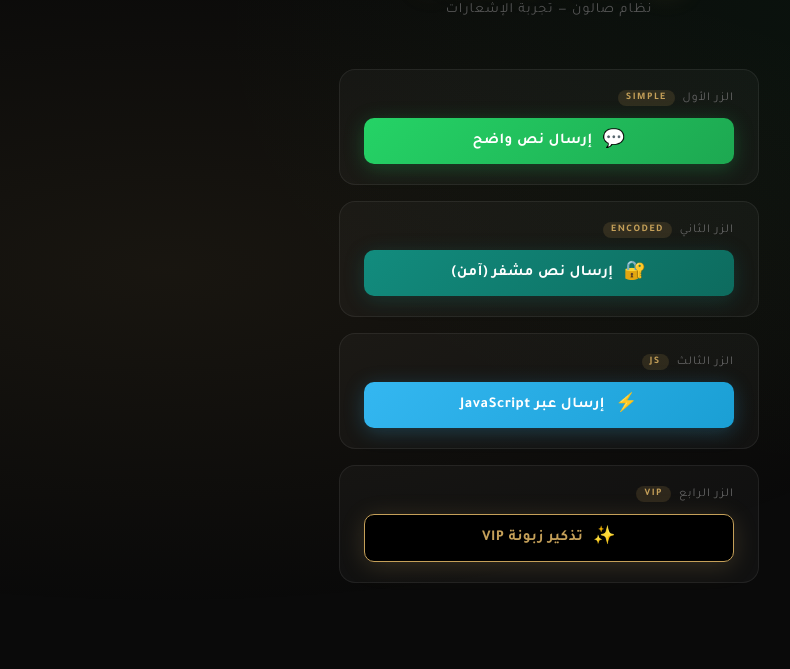
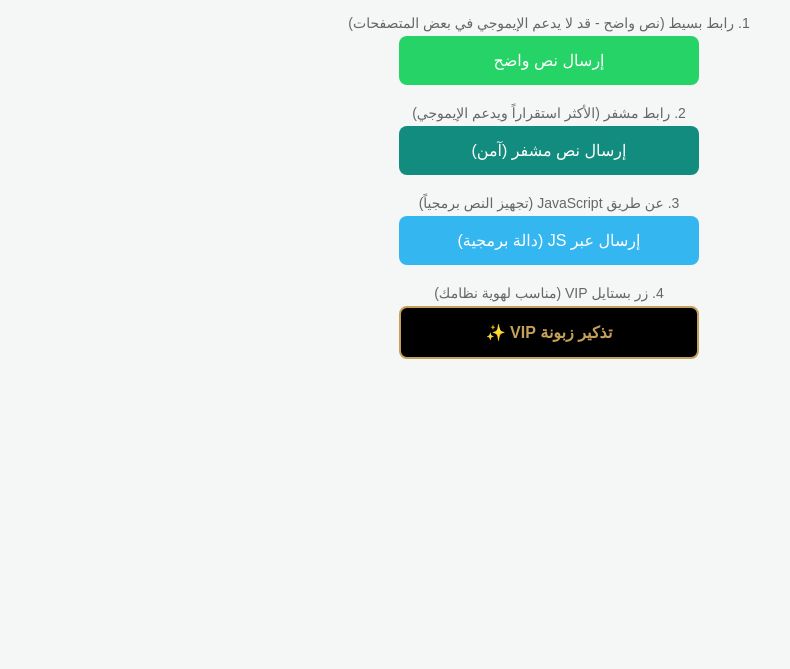
Before and after one commit to tuwaiqAfaq/Saloon, a plain HTML site: page Test.html in a window 1280 px wide. Shown: the part 131-800 px from the top of the page, without its empty margins (91-881 px from the left). Drawn offline with Linux system fonts and the light colour scheme.

Commit message:
Update Test.html

```diff
--- a/Test.html
+++ b/Test.html
@@ -3,254 +3,56 @@
 <head>
     <meta charset="UTF-8">
     <title>تجربة أزرار الواتساب - نظام الصالون</title>
-    <link href="https://fonts.googleapis.com/css2?family=Tajawal:wght@400;700;900&display=swap" rel="stylesheet">
     <style>
-        * { margin: 0; padding: 0; box-sizing: border-box; }
+        body { font-family: sans-serif; display: flex; flex-direction: column; align-items: center; gap: 20px; padding-top: 50px; background-color: #f4f7f6; }
+        button { padding: 15px 25px; font-size: 16px; cursor: pointer; border: none; border-radius: 8px; color: white; width: 300px; transition: 0.3s; }
 
-        body {
-            font-family: 'Tajawal', sans-serif;
-            min-height: 100vh;
-            background: #0a0a0a;
-            display: flex;
-            flex-direction: column;
-            align-items: center;
-            justify-content: center;
-            gap: 0;
-            padding: 40px 20px;
-            position: relative;
-            overflow-x: hidden;
-        }
+        /* ألوان الأزرار */
+        .btn-simple { background-color: #25D366; } /* أخضر واتساب */
+        .btn-encoded { background-color: #128C7E; } /* أخضر داكن */
+        .btn-js { background-color: #34b7f1; }      /* أزرق */
+        .btn-styled { background-color: #000; border: 2px solid #c5a059; color: #c5a059; font-weight: bold; } /* ذهبي وأسود للبرستيج */
 
-        body::before {
-            content: '';
-            position: fixed;
-            inset: 0;
-            background: radial-gradient(ellipse at 20% 50%, rgba(197,160,89,0.08) 0%, transparent 60%),
-                        radial-gradient(ellipse at 80% 20%, rgba(37,211,102,0.05) 0%, transparent 50%);
-            pointer-events: none;
-        }
-
-        .header {
-            text-align: center;
-            margin-bottom: 50px;
-            animation: fadeDown 0.8s ease forwards;
-        }
-
-        .header h2 {
-            font-size: 28px;
-            font-weight: 900;
-            color: #c5a059;
-            letter-spacing: 2px;
-            text-shadow: 0 0 30px rgba(197,160,89,0.4);
-        }
-
-        .header p {
-            color: #555;
-            font-size: 14px;
-            margin-top: 8px;
-            letter-spacing: 1px;
-        }
-
-        .cards-wrapper {
-            display: flex;
-            flex-direction: column;
-            gap: 16px;
-            width: 100%;
-            max-width: 420px;
-        }
-
-        .card {
-            background: rgba(255,255,255,0.03);
-            border: 1px solid rgba(255,255,255,0.07);
-            border-radius: 16px;
-            padding: 20px 24px;
-            display: flex;
-            flex-direction: column;
-            gap: 12px;
-            opacity: 0;
-            transform: translateY(20px);
-            animation: fadeUp 0.6s ease forwards;
-            transition: border-color 0.3s, background 0.3s;
-        }
-
-        .card:hover {
-            background: rgba(255,255,255,0.05);
-            border-color: rgba(197,160,89,0.25);
-        }
-
-        .card:nth-child(1) { animation-delay: 0.1s; }
-        .card:nth-child(2) { animation-delay: 0.2s; }
-        .card:nth-child(3) { animation-delay: 0.3s; }
-        .card:nth-child(4) { animation-delay: 0.4s; }
-
-        .card-label {
-            font-size: 12px;
-            color: #666;
-            letter-spacing: 1px;
-            display: flex;
-            align-items: center;
-            gap: 8px;
-        }
-
-        .card-label span {
-            background: rgba(197,160,89,0.15);
-            color: #c5a059;
-            font-size: 10px;
-            padding: 2px 8px;
-            border-radius: 20px;
-            font-weight: 700;
-            letter-spacing: 1.5px;
-        }
-
-        .btn {
-            padding: 14px 20px;
-            font-size: 15px;
-            font-family: 'Tajawal', sans-serif;
-            font-weight: 700;
-            cursor: pointer;
-            border: none;
-            border-radius: 10px;
-            width: 100%;
-            transition: all 0.25s ease;
-            display: flex;
-            align-items: center;
-            justify-content: center;
-            gap: 10px;
-            letter-spacing: 0.5px;
-            position: relative;
-            overflow: hidden;
-        }
-
-        .btn::after {
-            content: '';
-            position: absolute;
-            inset: 0;
-            background: rgba(255,255,255,0);
-            transition: background 0.2s;
-        }
-
-        .btn:hover::after { background: rgba(255,255,255,0.08); }
-        .btn:active { transform: scale(0.97); }
-
-        .btn-simple {
-            background: linear-gradient(135deg, #25D366, #1da851);
-            color: white;
-            box-shadow: 0 4px 20px rgba(37,211,102,0.25);
-        }
-
-        .btn-encoded {
-            background: linear-gradient(135deg, #128C7E, #0d6b5e);
-            color: white;
-            box-shadow: 0 4px 20px rgba(18,140,126,0.25);
-        }
-
-        .btn-js {
-            background: linear-gradient(135deg, #34b7f1, #1a9fd4);
-            color: white;
-            box-shadow: 0 4px 20px rgba(52,183,241,0.25);
-        }
-
-        .btn-vip {
-            background: #000;
-            border: 1.5px solid #c5a059;
-            color: #c5a059;
-            box-shadow: 0 4px 25px rgba(197,160,89,0.2);
-        }
-
-        .btn-vip:hover { box-shadow: 0 6px 35px rgba(197,160,89,0.4); }
-
-        .icon {
-            font-size: 18px;
-            line-height: 1;
-        }
-
-        .divider {
-            width: 1px;
-            height: 18px;
-            background: rgba(255,255,255,0.15);
-        }
-
-        @keyframes fadeDown {
-            from { opacity: 0; transform: translateY(-20px); }
-            to   { opacity: 1; transform: translateY(0); }
-        }
-
-        @keyframes fadeUp {
-            from { opacity: 0; transform: translateY(20px); }
-            to   { opacity: 1; transform: translateY(0); }
-        }
+        button:hover { opacity: 0.8; transform: scale(1.02); }
+        .label { font-size: 14px; color: #666; margin-bottom: -15px; }
     </style>
 </head>
 <body>
 
-    <div class="header">
-        <h2>📲 أزرار الواتساب</h2>
-        <p>نظام صالون — تجربة الإشعارات</p>
-    </div>
+    <h2>تجربة أزرار إرسال الواتساب 📲</h2>
 
-    <div class="cards-wrapper">
+    <div class="label">1. رابط بسيط (نص واضح - قد لا يدعم الإيموجي في بعض المتصفحات)</div>
+    <a href="https://wa.me/966556308737?text=أهلا نورة، نذكرك بموعدك اليوم" target="_blank">
+        <button class="btn-simple">إرسال نص واضح</button>
+    </a>
 
-        <div class="card">
-            <div class="card-label">
-                الزر الأول <span>SIMPLE</span>
-            </div>
-            <button class="btn btn-simple" onclick="sendSimple()">
-                <span class="icon">💬</span>
-                إرسال نص واضح
-            </button>
-        </div>
+    <div class="label">2. رابط مشفر (الأكثر استقراراً ويدعم الإيموجي)</div>
+    <a href="https://wa.me/966556308737?text=%D8%A3%D9%87%D9%84%D8%A7%D9%8B%20%D9%86%D9%88%D8%B1%D8%A9%20%F0%9F%8C%B8%D8%8C%20%D9%86%D8%B0%D9%83%D8%B1%D9%83%20%D8%A8%D9%85%D9%88%D8%B9%D8%AF%D9%83%20%E2%9C%A8" target="_blank">
+        <button class="btn-encoded">إرسال نص مشفر (آمن)</button>
+    </a>
 
-        <div class="card">
-            <div class="card-label">
-                الزر الثاني <span>ENCODED</span>
-            </div>
-            <button class="btn btn-encoded" onclick="sendEncoded()">
-                <span class="icon">🔐</span>
-                إرسال نص مشفر (آمن)
-            </button>
-        </div>
+    <div class="label">3. عن طريق JavaScript (تجهيز النص برمجياً)</div>
+    <button class="btn-js" onclick="sendWhatsApp()">إرسال عبر JS (دالة برمجية)</button>
 
-        <div class="card">
-            <div class="card-label">
-                الزر الثالث <span>JS</span>
-            </div>
-            <button class="btn btn-js" onclick="sendWhatsApp()">
-                <span class="icon">⚡</span>
-                إرسال عبر JavaScript
-            </button>
-        </div>
-
-        <div class="card">
-            <div class="card-label">
-                الزر الرابع <span>VIP</span>
-            </div>
-            <button class="btn btn-vip" onclick="sendWhatsApp()">
-                <span class="icon">✨</span>
-                تذكير زبونة VIP
-            </button>
-        </div>
-
-    </div>
+    <div class="label">4. زر بستايل VIP (مناسب لهوية نظامك)</div>
+    <button class="btn-styled" onclick="sendWhatsApp()">تذكير زبونة VIP ✨</button>
 
     <script>
-        const phone = "966556308737";
+        function sendWhatsApp() {
+            const phone = "966556308737";
+            const name = "نورة";
+            const service = "ميك أب";
+            const time = "5:00 مساءً";
 
-        function sendSimple() {
-            const message = "أهلا نورة، نذكرك بموعدك اليوم";
-            window.open(`https://wa.me/${phone}?text=${encodeURIComponent(message)}`, '_blank');
-        }
+            // النص الذي تراه وتعدله بسهولة
+            const message = `أهلاً ${name} 🌸، نذكرك بموعدك لـ (${service}) اليوم الساعة ${time} في صالوننا. بانتظار إطلالتك ✨`;
 
-        function sendEncoded() {
-            const message = "أهلاً نورة 🌸، نذكرك بموعدك ✨";
-            window.open(`https://wa.me/${phone}?text=${encodeURIComponent(message)}`, '_blank');
-        }
+            // التشفير التلقائي لضمان عمل الرابط في كل الأجهزة
+            const encodedMsg = encodeURIComponent(message);
+            const url = `https://api.whatsapp.com/send?phone=${phone}&text=${encodedMsg}`;
 
-        function sendWhatsApp() {
-            const name    = "نورة";
-            const service = "ميك أب";
-            const time    = "5:00 مساءً";
-            const message = `أهلاً ${name} 🌸، نذكرك بموعدك لـ (${service}) اليوم الساعة ${time} في صالوننا. بانتظار إطلالتك ✨`;
-            window.open(`https://wa.me/${phone}?text=${encodeURIComponent(message)}`, '_blank');
+            // فتح الرابط في نافذة جديدة
+            window.open(url, '_blank');
         }
     </script>
 
```
